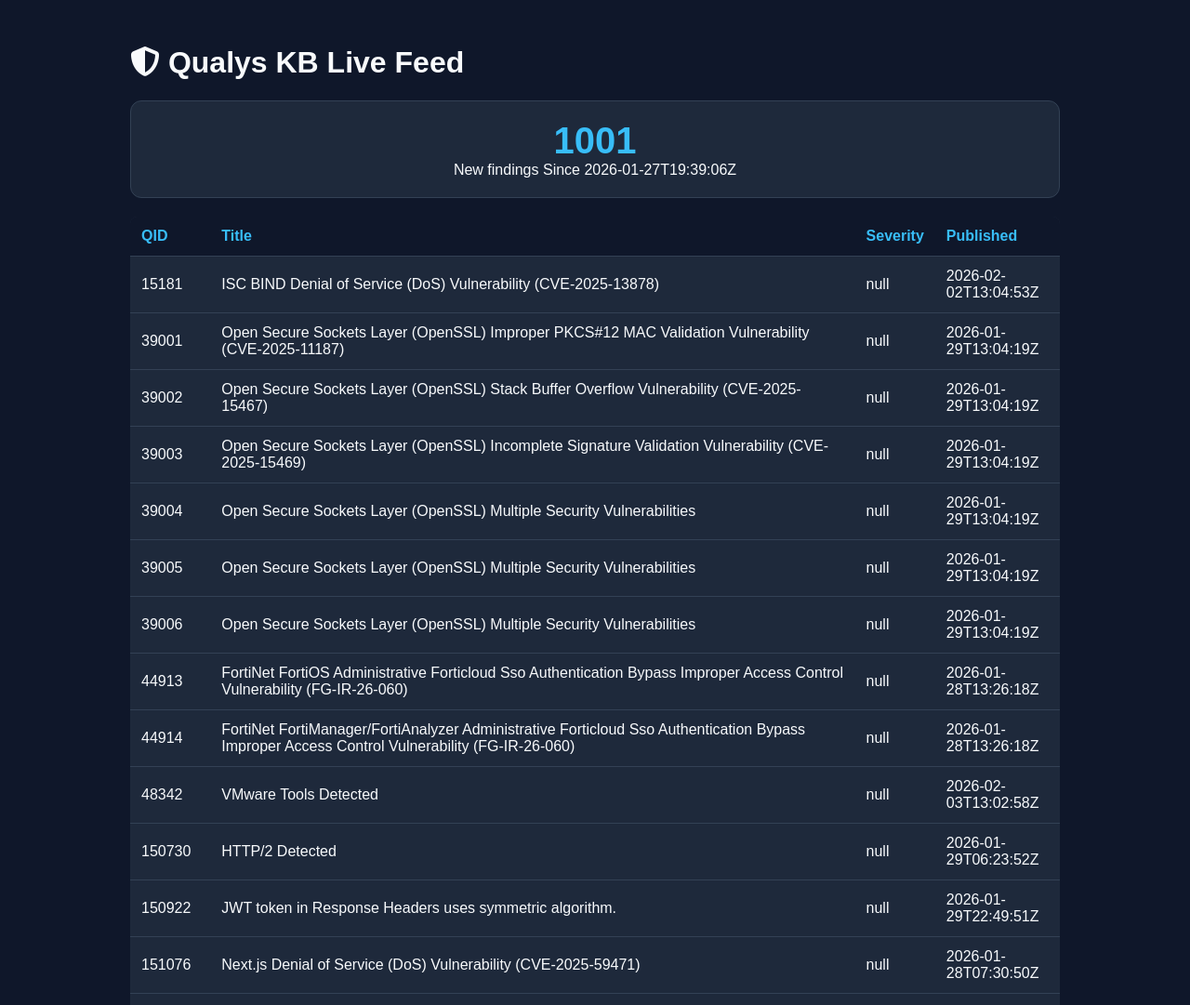
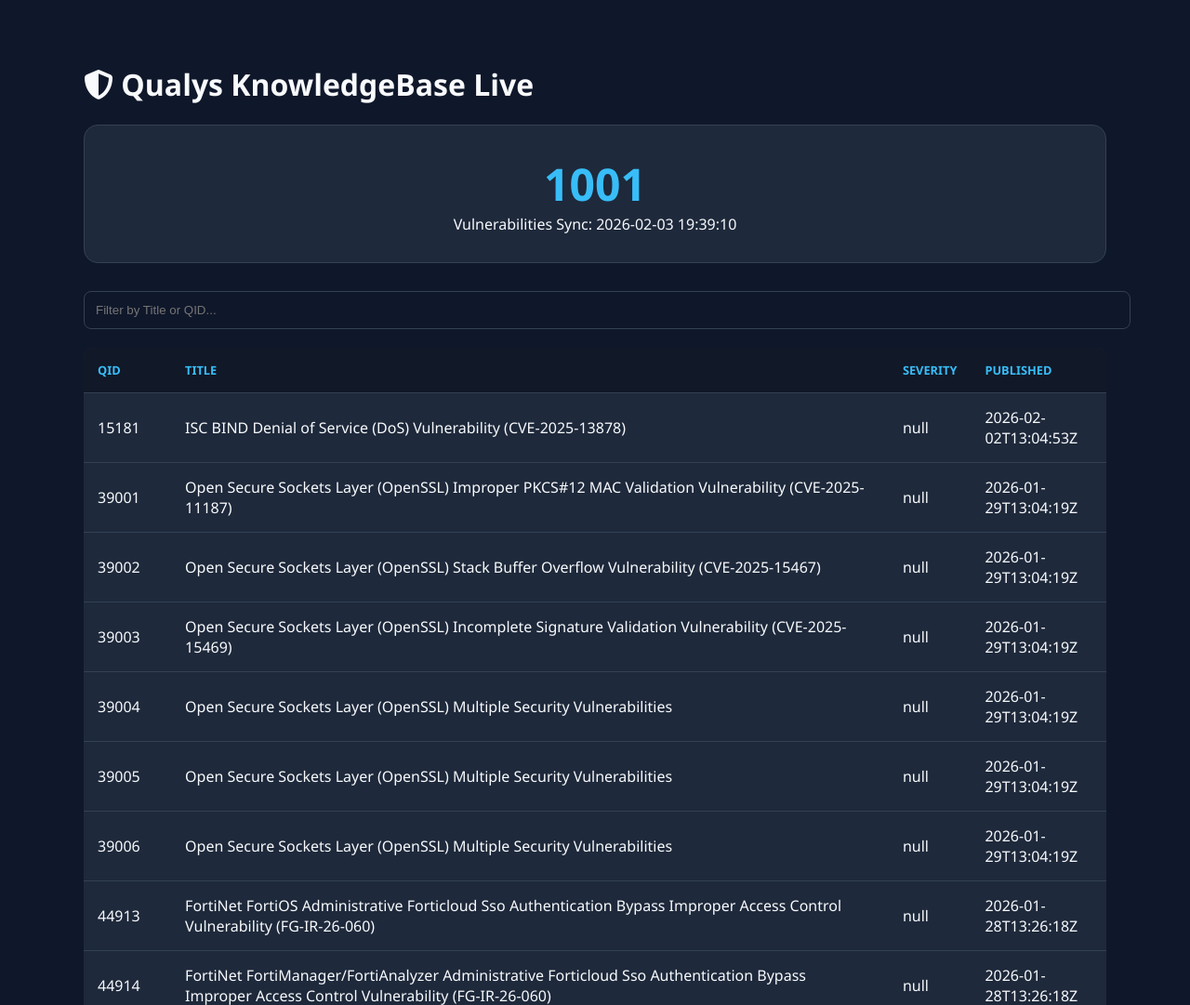
Before and after one commit to rvarshney1992/qualys_kb, a plain HTML site: page index.html in a window 1280 px wide. Shown: the top 1081 px of the page at 93% size. Drawn offline with Linux system fonts and the light colour scheme.

Commit message:
Refactor HTML structure and update styles

```diff
--- a/index.html
+++ b/index.html
@@ -2,35 +2,39 @@
 <html lang="en">
 <head>
     <meta charset="UTF-8">
-    <meta name="viewport" content="width=device-width, initial-scale=1.0">
     <title>Qualys KB Dashboard</title>
     <link rel="stylesheet" href="https://cdnjs.cloudflare.com/ajax/libs/font-awesome/6.4.0/css/all.min.css">
     <style>
         :root {
-            --bg-color: #0f172a; --card-bg: #1e293b; --text-primary: #f8fafc;
-            --accent-blue: #38bdf8; --accent-red: #ef4444; --accent-green: #22c55e;
+            --bg: #0f172a; --card: #1e293b; --blue: #38bdf8; --text: #f8fafc; --red: #ef4444;
         }
-        body { font-family: sans-serif; background-color: var(--bg-color); color: var(--text-primary); padding: 20px; }
-        .container { max-width: 1000px; margin: 0 auto; }
-        .card { background: var(--card-bg); padding: 20px; border-radius: 12px; text-align: center; margin-bottom: 20px; border: 1px solid #334155; }
-        .count { font-size: 2.5rem; font-weight: bold; color: var(--accent-blue); }
-        table { width: 100%; border-collapse: collapse; margin-top: 20px; background: var(--card-bg); border-radius: 8px; overflow: hidden; }
-        th, td { padding: 12px; text-align: left; border-bottom: 1px solid #334155; }
-        th { background: #0f172a; color: var(--accent-blue); }
-        .sev-5 { color: var(--accent-red); font-weight: bold; }
+        body { font-family: 'Segoe UI', sans-serif; background: var(--bg); color: var(--text); padding: 40px; }
+        .container { max-width: 1100px; margin: 0 auto; }
+        .stats-card { background: var(--card); padding: 30px; border-radius: 15px; text-align: center; border: 1px solid #334155; margin-bottom: 30px; }
+        .number { font-size: 3rem; font-weight: bold; color: var(--blue); display: block; }
+        table { width: 100%; border-collapse: collapse; background: var(--card); border-radius: 10px; overflow: hidden; }
+        th, td { padding: 15px; text-align: left; border-bottom: 1px solid #334155; }
+        th { background: #111827; color: var(--blue); text-transform: uppercase; font-size: 0.8rem; }
+        .sev-5 { color: var(--red); font-weight: bold; }
+        .search-container { margin-bottom: 20px; }
+        input { width: 100%; padding: 12px; border-radius: 8px; border: 1px solid #334155; background: #0f172a; color: white; }
     </style>
 </head>
 <body>
 
 <div class="container">
-    <h1><i class="fas fa-shield-halved"></i> Qualys KB Live Feed</h1>
+    <h1><i class="fas fa-shield-halved"></i> Qualys KnowledgeBase Live</h1>
 
-    <div class="card">
-        <div id="recent-count" class="count">...</div>
-        <div id="sub-text">Fetching latest data...</div>
+    <div class="stats-card">
+        <span id="recent-count" class="number">0</span>
+        <span id="sub-text">Initializing Dashboard...</span>
     </div>
 
-    <table>
+    <div class="search-container">
+        <input type="text" id="searchInput" placeholder="Filter by Title or QID..." onkeyup="filterTable()">
+    </div>
+
+    <table id="kbTable">
         <thead>
             <tr>
                 <th>QID</th>
@@ -47,16 +51,17 @@
 <script>
     async function updateUI() {
         try {
+            // This fetches the data.json created by your Python Action
             const res = await fetch('data.json');
-            if (!res.ok) throw new Error("Could not find data.json");
+            if (!res.ok) throw new Error("Data file not found");
 
             const kb = await res.json();
 
-            // Update the Metric Card
-            document.getElementById('recent-count').innerText = kb.count;
-            document.getElementById('sub-text').innerText = `New findings ${kb.time_window}`;
+            // Update Header Stats
+            document.getElementById('recent-count').innerText = kb.count || 0;
+            document.getElementById('sub-text').innerText = `Vulnerabilities Sync: ${kb.last_updated}`;
 
-            // Update the Table
+            // Populate Table
             const table = document.getElementById('vuln-table');
             table.innerHTML = kb.data.map(item => `
                 <tr>
@@ -67,12 +72,21 @@
                 </tr>
             `).join('');
         } catch (err) {
-            document.getElementById('sub-text').innerText = "Error loading data. Check if data.json exists.";
+            document.getElementById('sub-text').innerText = "Dashboard Error: data.json not found yet.";
             console.error(err);
         }
     }
 
-    // Run the function immediately
+    function filterTable() {
+        let input = document.getElementById("searchInput").value.toUpperCase();
+        let rows = document.getElementById("vuln-table").getElementsByTagName("tr");
+        for (let i = 0; i < rows.length; i++) {
+            let text = rows[i].innerText.toUpperCase();
+            rows[i].style.display = text.indexOf(input) > -1 ? "" : "none";
+        }
+    }
+
+    // Call the function
     updateUI();
 </script>
 
```
